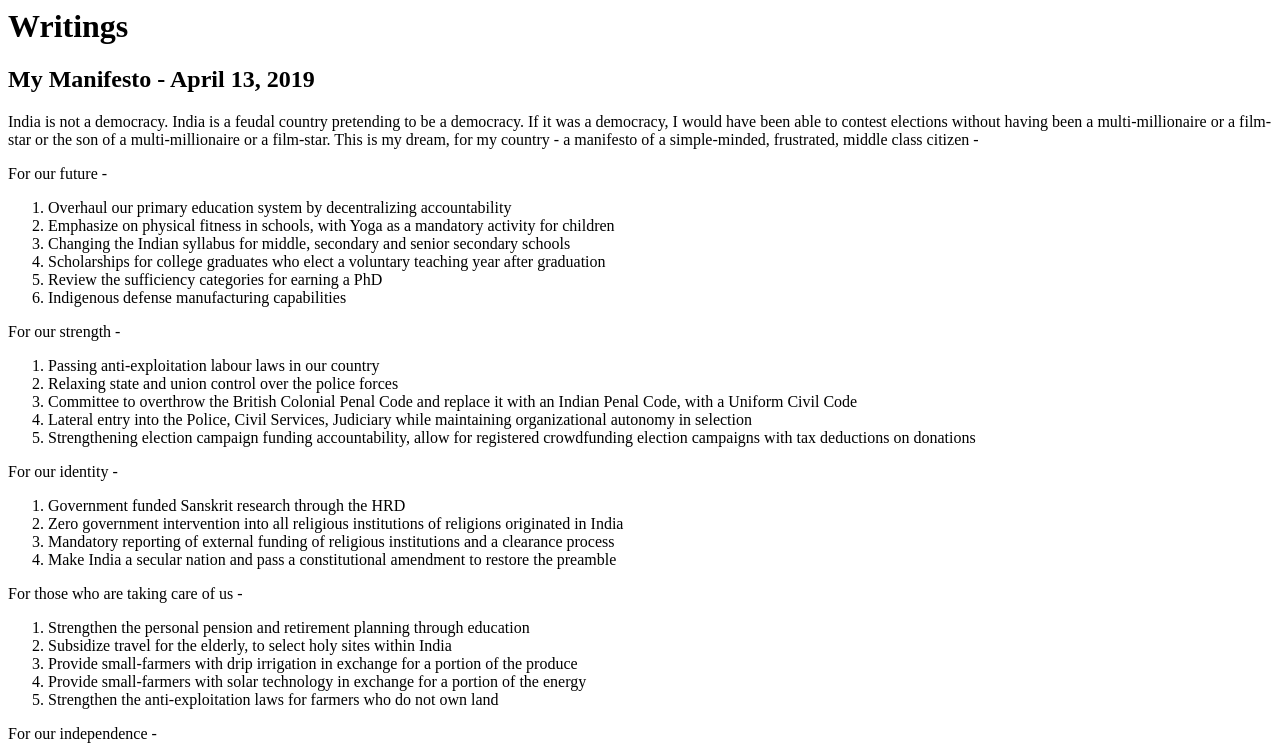
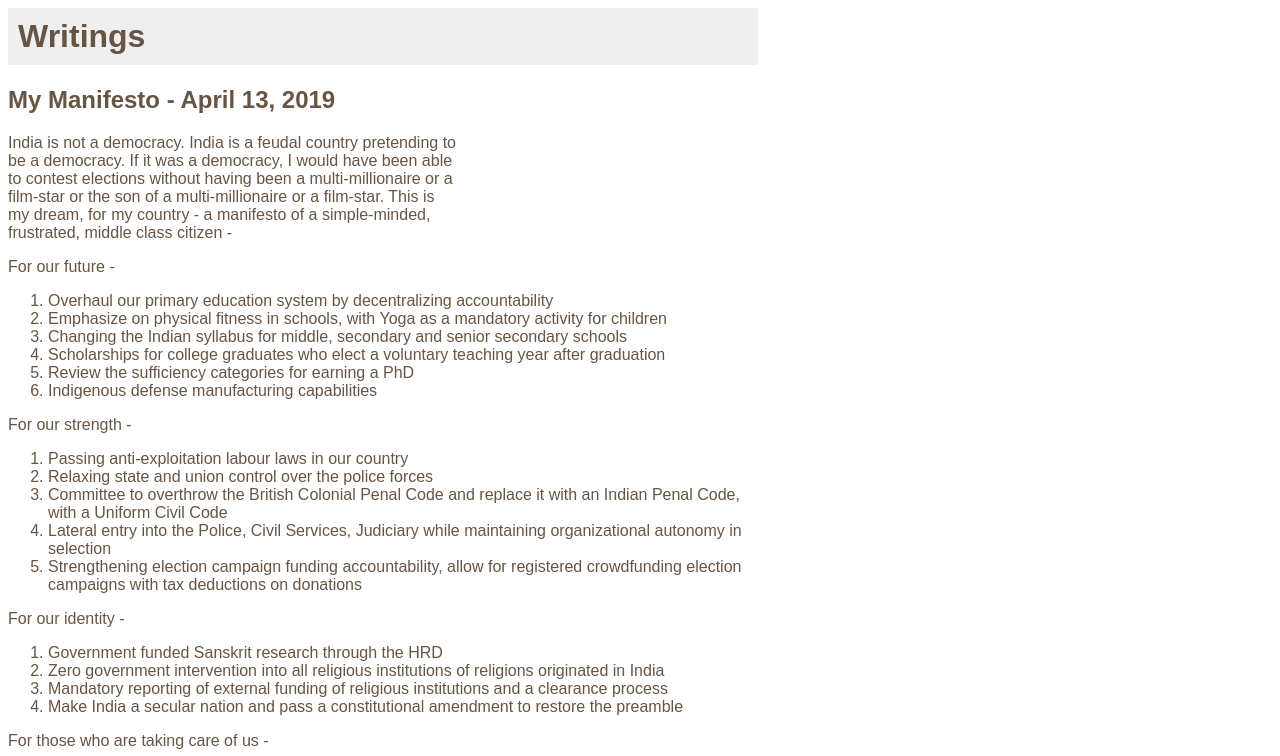
Before and after one commit to parasudhara/parasudhara.github.io, a plain HTML site: page index.html in a window 1280 px wide. Shown: the top 756 px of the page. Drawn offline with Linux system fonts and the light colour scheme.

Commit message:
Update index.html

```diff
--- a/index.html
+++ b/index.html
@@ -1,5 +1,19 @@
 <head>
   <title>Writings</title>
+  <style type="text/css">
+    body{
+      width: 750px;
+      font-family: Arial, Verdana, sans-serif;
+      color: #665544;
+    }
+    h1{
+      background-color: #efefef;
+      padding: 10px;
+    }
+    p{
+      width: 450px;
+    }
+  </style>
 </head>
 <h1 id="writings">Writings</h1>
 <h2 id="my-manifesto-03-29-2020">My Manifesto - April 13, 2019</h2>
```
